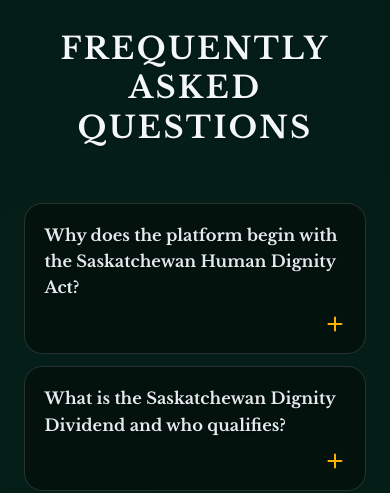
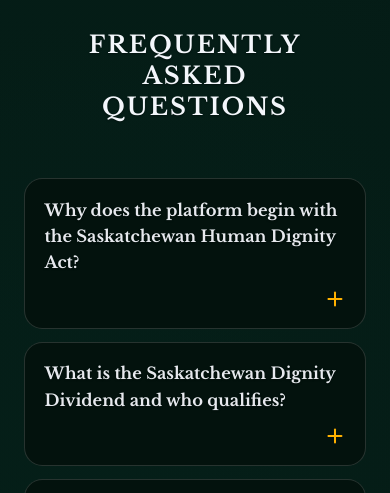
Before and after one commit to NewCenturyParty/newcenturyparty.github.io, a plain HTML site: page webpages/FAQ.html in a window 390 px wide. Shown: the part 321-814 px from the top of the page. Drawn offline with nearby package versions, Linux system fonts and the light colour scheme.

Commit message:
Update style.css

```diff
--- a/css/style.css
+++ b/css/style.css
@@ -2650,7 +2650,7 @@ nstitutions-intro
     }
 
     .faq-page .faq-hero .intro-title {
-        font-size: clamp(1.9rem, 8vw, 1.2rem);
+        font-size: clamp(1.5rem, 5vw, 2.5rem);
         max-width: min(20ch, 100%);
         margin: 0 auto;
         overflow-wrap: anywhere;
```
